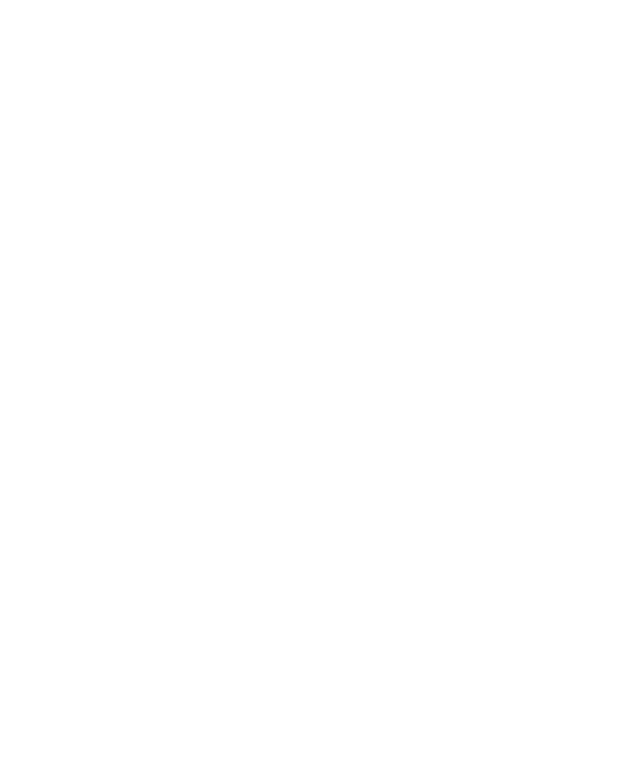
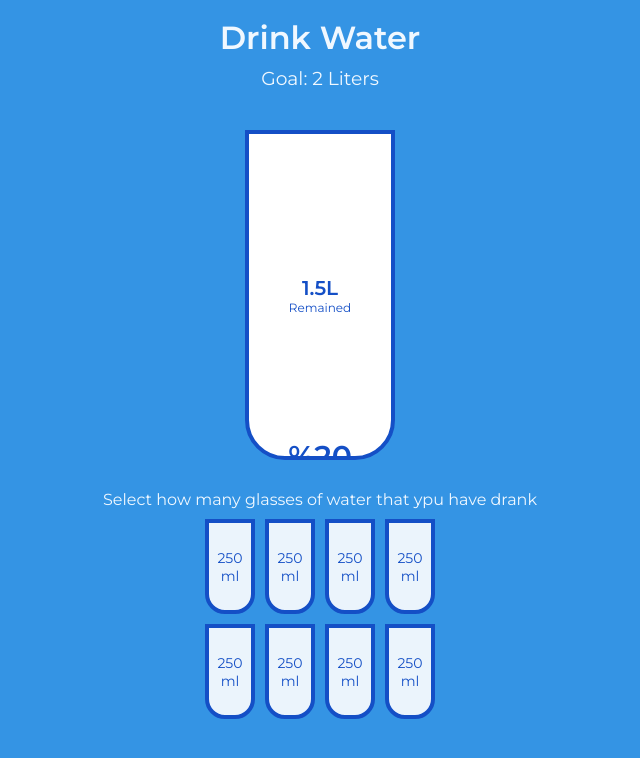
Before and after one commit to AliAksoyy/50-Vanilla-JS-Projects, a plain HTML site: page 16-Drink-Water/index.html in a window 1280 px wide. Shown: the whole page, without its empty margins (320-960 px from the left). Drawn offline with Linux system fonts and the light colour scheme.

Commit message:
contuine

```diff
--- a/16-Drink-Water/index.html
+++ b/16-Drink-Water/index.html
@@ -7,6 +7,26 @@
     <title>Drink Water</title>
 </head>
 <body>
+    <h1>Drink Water</h1>
+    <h3>Goal: 2 Liters</h3>
+    <div class="cup">
+        <div id="remained" class="remained">
+            <span id="liters">1.5L</span>
+            <small>Remained</small>
+        </div>
+        <div class="percentage" id="percentage">%20</div>
+    </div>
+    <p class="text">Select how many glasses of water that ypu have drank</p>
+    <div class="cups">
+        <div class="cup cup-small ">250 ml</div>
+        <div class="cup cup-small ">250 ml</div>
+        <div class="cup cup-small ">250 ml</div>
+        <div class="cup cup-small ">250 ml</div>
+        <div class="cup cup-small ">250 ml</div>
+        <div class="cup cup-small ">250 ml</div>
+        <div class="cup cup-small ">250 ml</div>
+        <div class="cup cup-small ">250 ml</div>
+    </div>
     <script src="./script.js"></script>
 </body>
 </html>
--- a/16-Drink-Water/style.css
+++ b/16-Drink-Water/style.css
@@ -0,0 +1,103 @@
+@import url("https://fonts.googleapis.com/css?family=Montserrat:400,600&display=swap");
+
+:root {
+  --border-color: #144fc6;
+  --fill-color: #6ab3f8;
+}
+
+* {
+  box-sizing: border-box;
+}
+
+body {
+  margin-bottom: 40px;
+  min-height: 100vh;
+  display: flex;
+  flex-direction: column;
+  align-items: center;
+  font-family: "Montserrat", sans-serif;
+  background-color: #3494e4;
+  color: aliceblue;
+}
+
+h1 {
+  margin: 10px 0 0;
+}
+h3 {
+  font-weight: 400;
+  margin: 10px 0;
+}
+
+.cup {
+  background-color: #fff;
+  border: 4px solid var(--border-color);
+  color: var(--border-color);
+  border-radius: 0 0 40px 40px;
+  height: 330px;
+  width: 150px;
+  margin: 30px 0;
+  display: flex;
+  flex-direction: column;
+  overflow: hidden;
+}
+
+.cup.cup-small {
+  width: 50px;
+  height: 95px;
+  border-radius: 0 0 20px 20px;
+  background-color: rgb(255, 255, 255, 0.9);
+  cursor: pointer;
+  align-items: center;
+  justify-content: center;
+  text-align: center;
+  margin: 5px;
+  transition: 0.3s ease-in-out;
+  font-size: 14px;
+}
+
+.cup.cup-small.full {
+  background-color: var(--fill-color);
+  color: #fff;
+}
+
+.cups {
+  display: flex;
+  flex-wrap: wrap;
+  width: 280px;
+  align-items: center;
+  justify-content: center;
+}
+
+.remained {
+  display: flex;
+  align-items: center;
+  justify-content: center;
+  flex-direction: column;
+  text-align: center;
+  flex: 1;
+  transition: 0.3s ease;
+}
+
+.remained span {
+  font-size: 20px;
+  font-weight: bold;
+}
+.remained small {
+  font-size: 12px;
+}
+
+.percentage {
+  background-color: var(--fill-color);
+  font-size: 30px;
+  display: flex;
+  justify-content: center;
+  align-items: center;
+  font-weight: bold;
+  height: 0;
+  transition: 0.3s ease;
+}
+
+.text {
+  text-align: center;
+  margin: 0 0 5px;
+}
```
